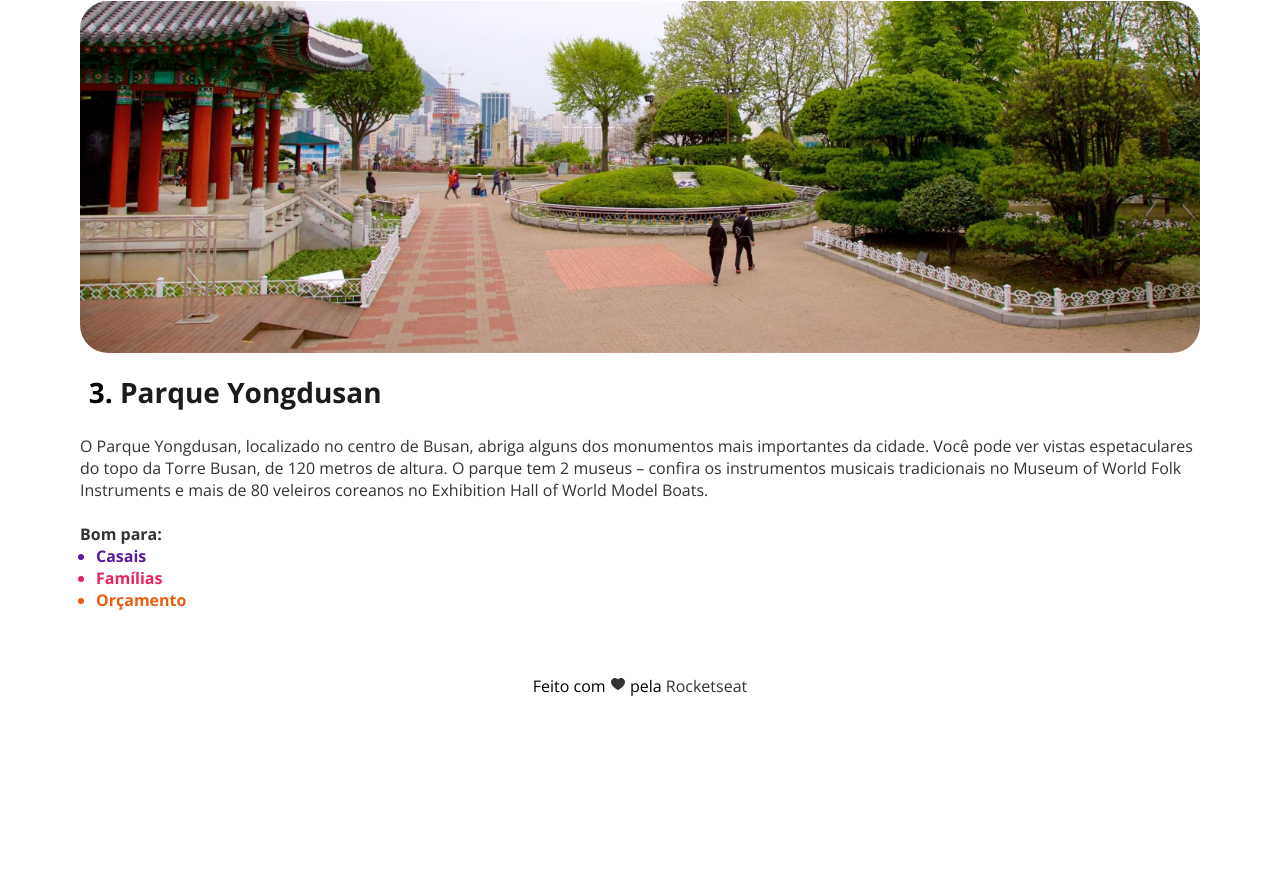
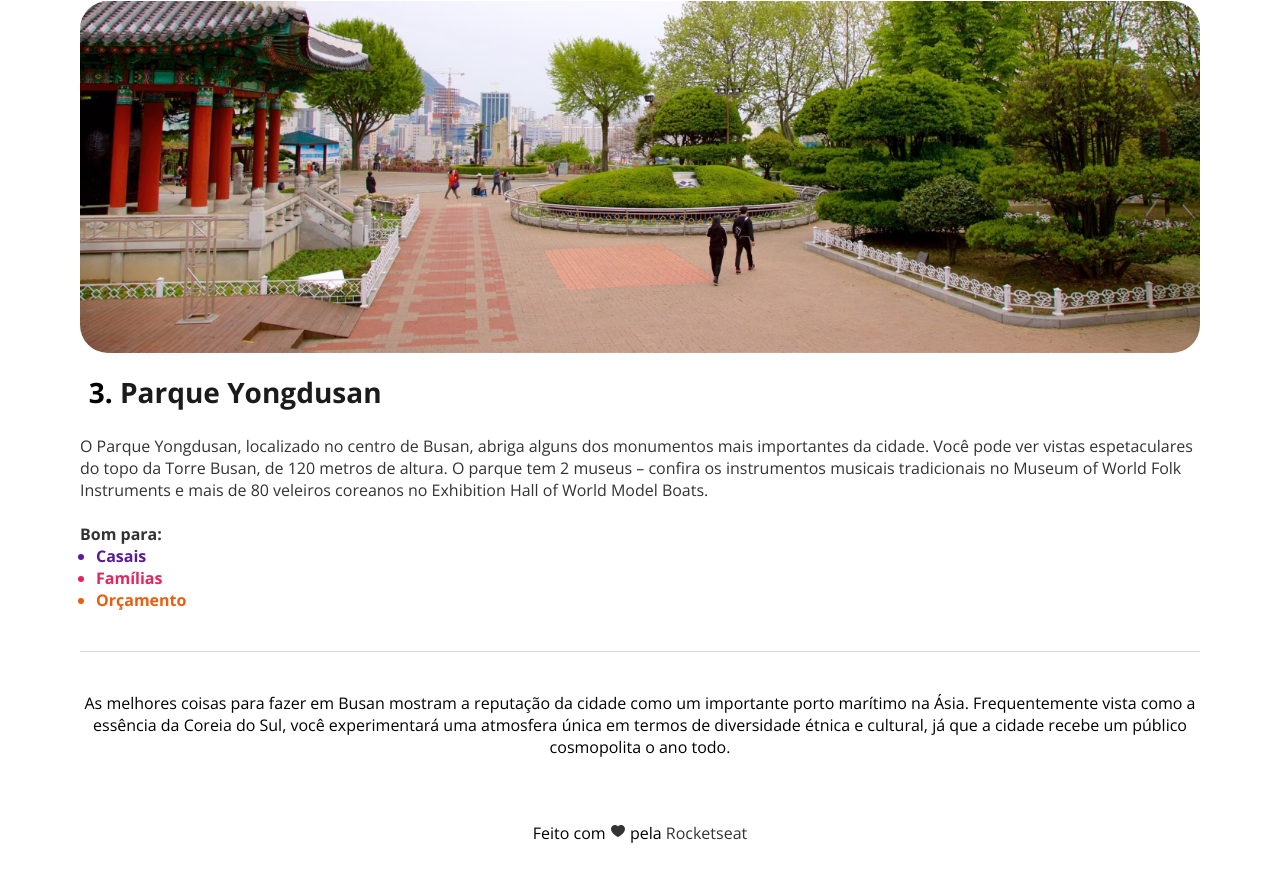
Before and after one commit to arturtinoco/pagina-local-turistico, a plain HTML site: page index.html in a window 1280 px wide. Shown: the part 2447-3325 px from the top of the page. Before the commit the page ends 3224 px from the top, so only its background shows below. Drawn offline with nearby package versions, Linux system fonts and the light colour scheme.

Commit message:
Add bottom Description section

```diff
--- a/index.html
+++ b/index.html
@@ -100,6 +100,13 @@
                 </ol>
             </section>
         </main>
+        <div class="line"></div>
+
+        <section class="description" id="bottom">
+            <p>
+                As melhores coisas para fazer em Busan mostram a reputação da cidade como um importante porto marítimo na Ásia. Frequentemente vista como a essência da Coreia do Sul, você experimentará uma atmosfera única em termos de diversidade étnica e cultural, já que a cidade recebe um público cosmopolita o ano todo.
+            </p>
+        </section>
 
         <footer>
             <p>
--- a/styles/style.css
+++ b/styles/style.css
@@ -165,6 +165,10 @@ li.recomendation {
     margin-left: 1rem;
 }
 
+section.description#bottom {
+    text-align: center;
+}
+
 footer {
     display: flex;
     justify-content: center;
```
